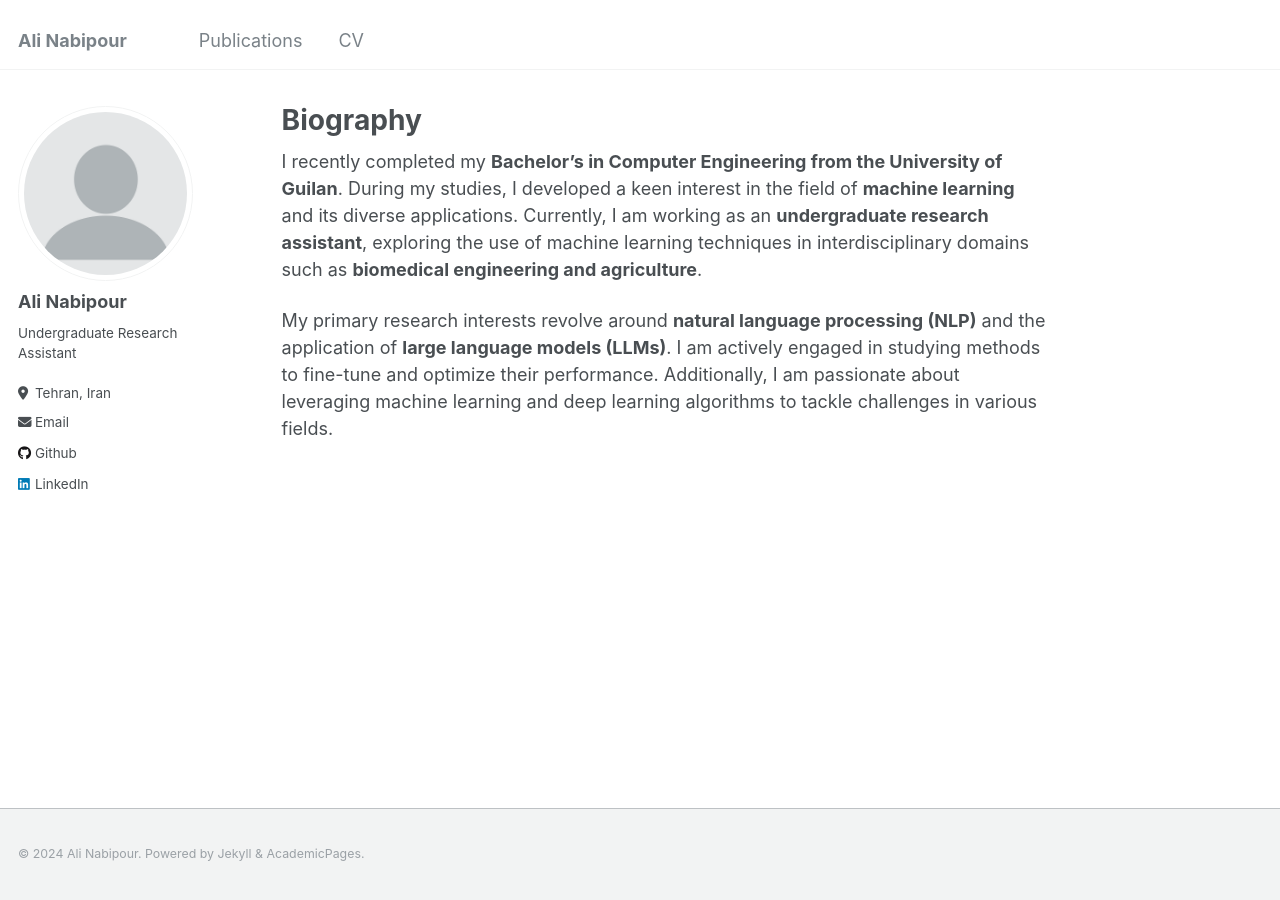
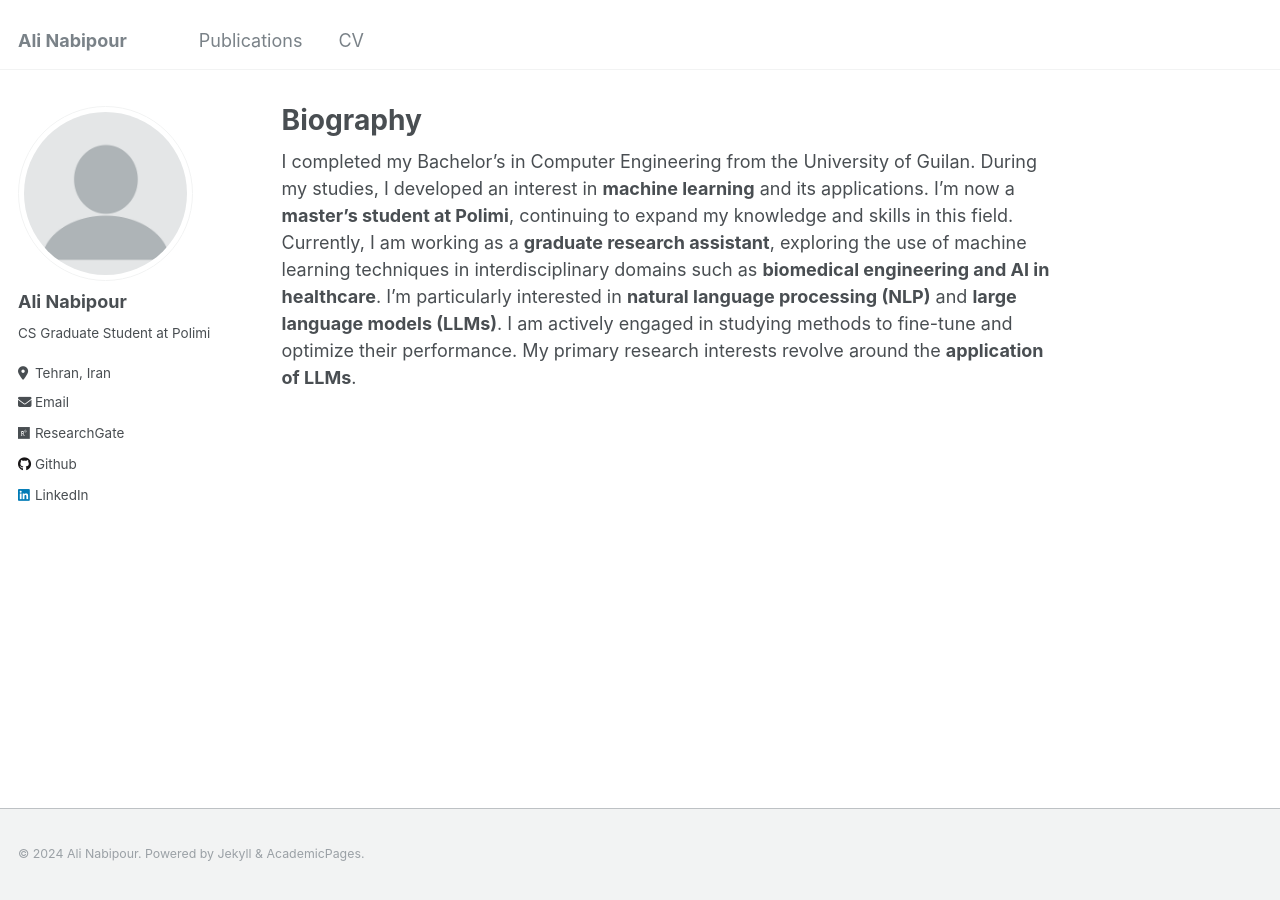
Before and after one commit to eyenpi/eyenpi.github.io, a Jekyll site: the page built from _pages/about.md, in a window 1280 px wide. Built offline with Jekyll 4.4.1, drawn with Linux system fonts in a browser that asks for light colours.

Commit message:
update profile

```diff
--- a/_config.yml
+++ b/_config.yml
@@ -24,11 +24,11 @@ author:
   avatar           : "profile.png"
   name             : "Ali Nabipour"
   pronouns         : # example: "she/her"
-  bio              : "Undergraduate Research Assistant"
+  bio              : "CS Graduate Student at Polimi"
   location         : "Tehran, Iran"
   employer         : # TODO
   uri              : # URL
-  email            : "alinabipour01@gmail.com"
+  email            : "ali.nabipour@mail.polimi.it"
 
   # Academic websites
   arxiv            : # URL - Update with the correct link to your profile
@@ -36,7 +36,7 @@ author:
   impactstory      : # URL
   orcid            : # TODO
   pubmed           :
-  researchgate     : # TODO
+  researchgate     : "https://www.researchgate.net/profile/Ali-Nabipour"
 
   # Repositories and software development
   bitbucket        : # Username - Update with your username on the site
--- a/_pages/about.md
+++ b/_pages/about.md
@@ -6,6 +6,6 @@ redirect_from:
   - /about/
   - /about.html
 ---
-I recently completed my **Bachelor's in Computer Engineering from the University of Guilan**. During my studies, I developed a keen interest in the field of **machine learning** and its diverse applications. Currently, I am working as an **undergraduate research assistant**, exploring the use of machine learning techniques in interdisciplinary domains such as **biomedical engineering and agriculture**.
 
-My primary research interests revolve around **natural language processing (NLP)** and the application of **large language models (LLMs)**. I am actively engaged in studying methods to fine-tune and optimize their performance. Additionally, I am passionate about leveraging machine learning and deep learning algorithms to tackle challenges in various fields.
+I completed my Bachelor's in Computer Engineering from the University of Guilan. During my studies, I developed an interest in **machine learning** and its applications. I'm now a **master's student at Polimi**, continuing to expand my knowledge and skills in this field. Currently, I am working as a **graduate research assistant**, exploring the use of machine learning techniques in interdisciplinary domains such as **biomedical engineering and AI in healthcare**.
+I'm particularly interested in **natural language processing (NLP)** and **large language models (LLMs)**. I am actively engaged in studying methods to fine-tune and optimize their performance. My primary research interests revolve around the **application of LLMs**.
```
Also changed, not shown: _pages/publications.md (+1 -1 lines), 1 other file.
